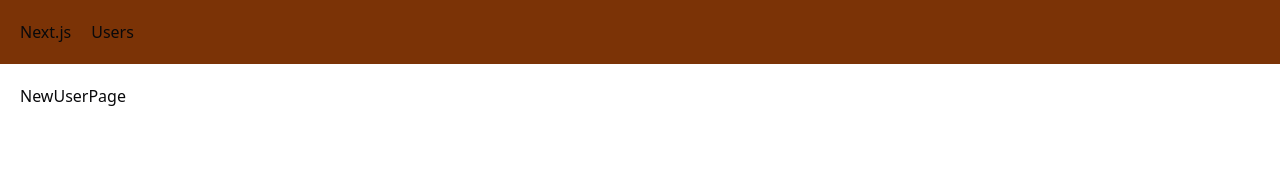
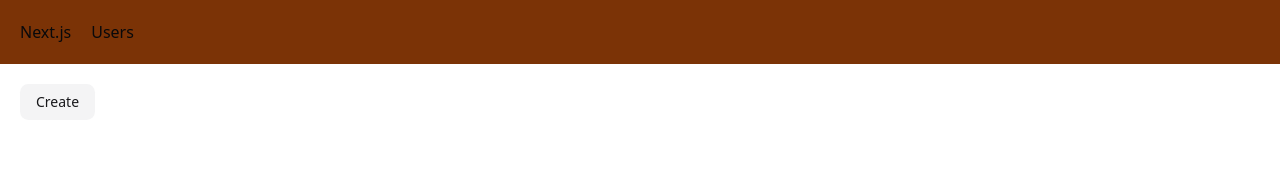
Before and after one commit to notkrises/next-app, a Next.js app: page /users/new in a window 1280 px wide. Shown: the top 174 px of the page. Built offline with nearby package versions, Linux system fonts and the light colour scheme.

Commit message:
Programmatic Navigation

```diff
--- a/app/users/new/page.tsx
+++ b/app/users/new/page.tsx
@@ -1,7 +1,16 @@
+"use client";
+import { Button } from "@/components/ui/button";
+import { useRouter } from "next/navigation";
 import React from "react";
 
 const NewUserPage = () => {
-  return <div>NewUserPage</div>;
+  const router = useRouter();
+
+  return (
+    <Button variant={"secondary"} onClick={() => router.push("/users")}>
+      Create
+    </Button>
+  );
 };
 
 export default NewUserPage;
--- a/app/users/page.tsx
+++ b/app/users/page.tsx
@@ -1,5 +1,7 @@
 import React from "react";
 import UserTable from "./UserTable";
+import Link from "next/link";
+import { Button } from "@/components/ui/button";
 
 interface Props {
   searchParams: { sortOrder: string };
@@ -10,6 +12,9 @@ const UsersPage = async ({ searchParams: { sortOrder } }: Props) => {
   return (
     <>
       <h1>Users</h1>
+      <Link href="/users/new">
+        <Button variant={"secondary"}>New User</Button>
+      </Link>
       <UserTable sortOrder={sortOrder} />
     </>
   );
```
